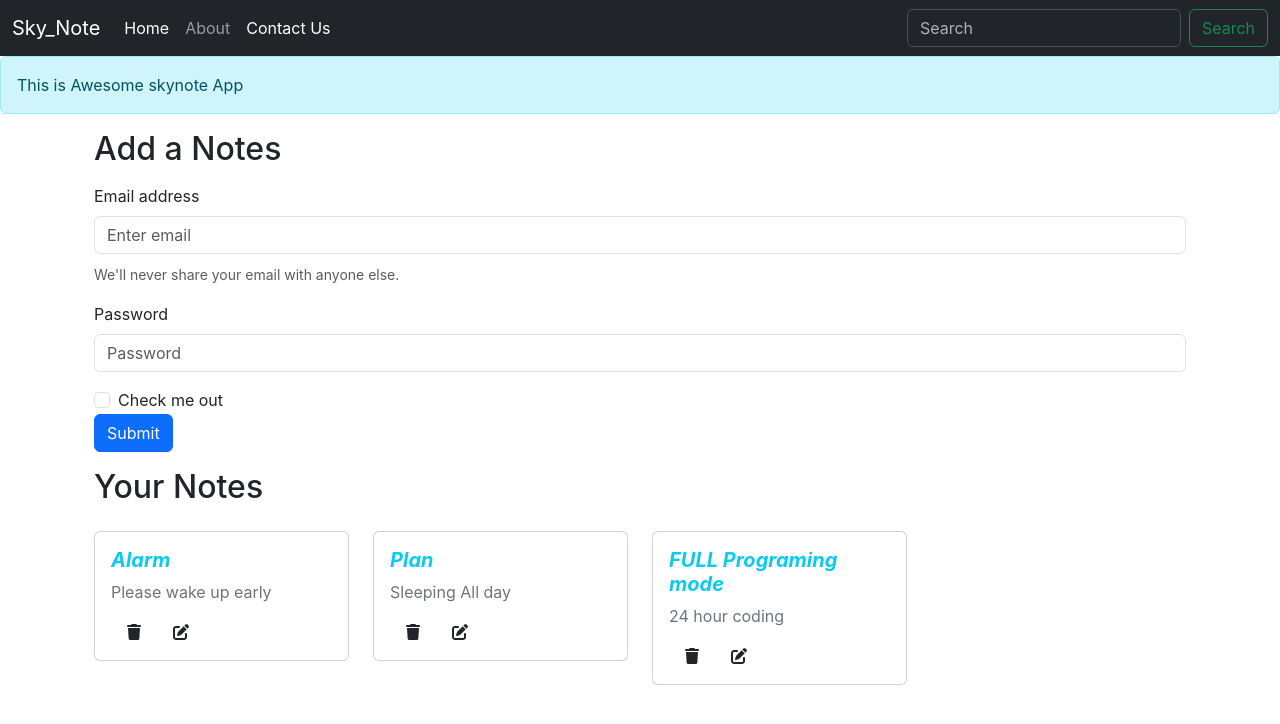
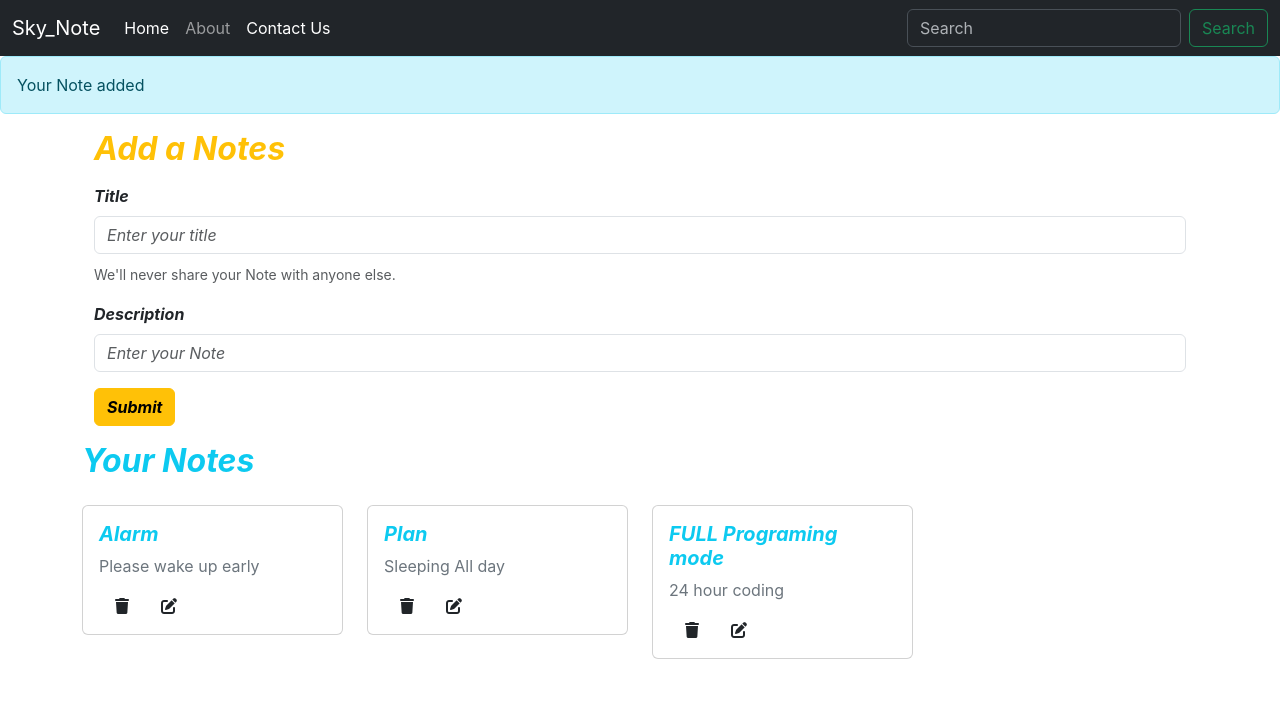
Before and after one commit to codingwithRaja/skynote, a React (Create React App) app: page / in a window 1280 px wide. Shown: the top 724 px of the page. Built offline with nearby package versions, Linux system fonts and the light colour scheme.

Commit message:
Note Added and renderd

```diff
--- a/src/App.js
+++ b/src/App.js
@@ -17,7 +17,7 @@ function App() {
 
 
       <Navbar />
-      <Alert message="This is Awesome skynote App" />
+      <Alert message="Your Note added" />
       <div className="container">
         <Routes>
           <Route exact path="/" element={<Home />}></Route>
--- /dev/null
+++ b/src/components/AddNote.js
@@ -0,0 +1,39 @@
+import React, { useContext, useState } from 'react'
+import { AppContext } from '../context/notes/Context';
+
+const AddNote = () => {
+    const context = useContext(AppContext)
+    const { addNote } = context;
+    const [note, setNote] = useState({ title: "", description: "", tag: "default" })
+    const addHandleClick = (e) => {
+        e.preventDefault();
+        addNote(note.title, note.description, note.tag);
+    }
+
+    const onChange = (e) => {
+        setNote({ ...note, [e.target.name]: e.target.value })
+    }
+    return (
+        <div>
+            <div className="container my-3 ">
+                <h2 className='text-warning fst-italic fw-bold'>Add a Notes</h2>
+                <form>
+                    <div className="form-group my-3">
+                        <label htmlFor="title" className='fst-italic fw-bold'>Title</label>
+                        <input type="text" className="form-control my-2 fst-italic" id="title" name='title' placeholder="Enter your title" onChange={onChange} />
+                        <small id="emailHelp" className="form-text text-muted">We'll never share your Note with anyone else.</small>
+                    </div>
+                    <div className="form-group my-3">
+                        <label htmlFor="description" className='fst-italic fw-bold'>Description</label>
+                        <input type="text" className="form-control my-2 fst-italic" id="description" name='description' placeholder="Enter your Note" onChange={onChange} />
+                    </div>
+
+                    <button type="submit" className="btn btn-warning fst-italic fw-bold" onClick={addHandleClick}>Submit</button>
+                </form>
+
+            </div>
+        </div>
+    )
+}
+
+export default AddNote
--- a/src/components/Home.js
+++ b/src/components/Home.js
@@ -1,32 +1,14 @@
 import React from 'react'
 import SkNotes from './SkNotes';
+
 
 
 const Home = () => {
 
     return (
-        <div>
-            <div className="container my-3 ">
-                <h2>Add a Notes</h2>
-                <form>
-                    <div className="form-group my-3">
-                        <label htmlFor="exampleInputEmail1">Email address</label>
-                        <input type="email" className="form-control my-2" id="exampleInputEmail1" aria-describedby="emailHelp" placeholder="Enter email" />
-                        <small id="emailHelp" className="form-text text-muted">We'll never share your email with anyone else.</small>
-                    </div>
-                    <div className="form-group my-3">
-                        <label htmlFor="exampleInputPassword1">Password</label>
-                        <input type="password" className="form-control my-2" id="exampleInputPassword1" placeholder="Password" />
-                    </div>
-                    <div className="form-check">
-                        <input type="checkbox" className="form-check-input" id="exampleCheck1" />
-                        <label className="form-check-label" htmlFor="exampleCheck1">Check me out</label>
-                    </div>
-                    <button type="submit" className="btn btn-primary">Submit</button>
-                </form>
-                <SkNotes />
-            </div>
-        </div>
+        <>
+            <SkNotes />
+        </>
     )
 }
 
--- a/src/components/SkNotes.js
+++ b/src/components/SkNotes.js
@@ -1,19 +1,24 @@
 import React, { useContext } from 'react'
 import { AppContext } from '../context/notes/Context';
 import NoteItem from './NoteItem';
+import AddNote from './AddNote';
+
+
 
 function SkNotes() {
     const context = useContext(AppContext)
-    const { notes, setNotes } = context;
+    const { notes, addNote } = context;
     return (
+        <>
+            <AddNote />
+            <div className="row my-3">
+                <h2 className='text-info fst-italic fw-bold'>Your Notes</h2>
+                {notes.map((note) => {
+                    return <NoteItem key={note._id} note={note} />
+                })}
+            </div>
 
-        <div className="row my-3">
-            <h2>Your Notes</h2>
-            {notes.map((note) => {
-                return <NoteItem key={note._id} note={note} />
-            })}
-        </div>
-
+        </>
     )
 }
 
--- a/src/context/notes/Context.js
+++ b/src/context/notes/Context.js
@@ -37,7 +37,35 @@ const AppProvider = ({ children }) => {
         }
     ]
     const [notes, setNotes] = useState(notesInitial);
-    return <AppContext.Provider value={{ notes, setNotes }} >
+
+    // Add a Note
+    const addNote = (title, description, tag) => {
+        console.log("Adding a new note")
+        // TODO API CALL
+        const note = {
+            "_id": "641f428e3ef01f5a37fb91b4",
+            "user": "641eeb10222dc94662e7e871",
+            "title": title,
+            "description": description,
+            "tag": tag,
+            "date": "2023-03-25T18:50:54.615Z",
+            "__v": 0
+        }
+        setNotes(notes.concat(note))
+    }
+
+    // Delete a Note
+    const deleteNote = () => {
+
+    }
+
+    // Edit a Note
+    const editNote = () => {
+
+    }
+
+
+    return <AppContext.Provider value={{ notes, addNote, deleteNote, editNote }} >
         {children}
     </AppContext.Provider >
 
```
